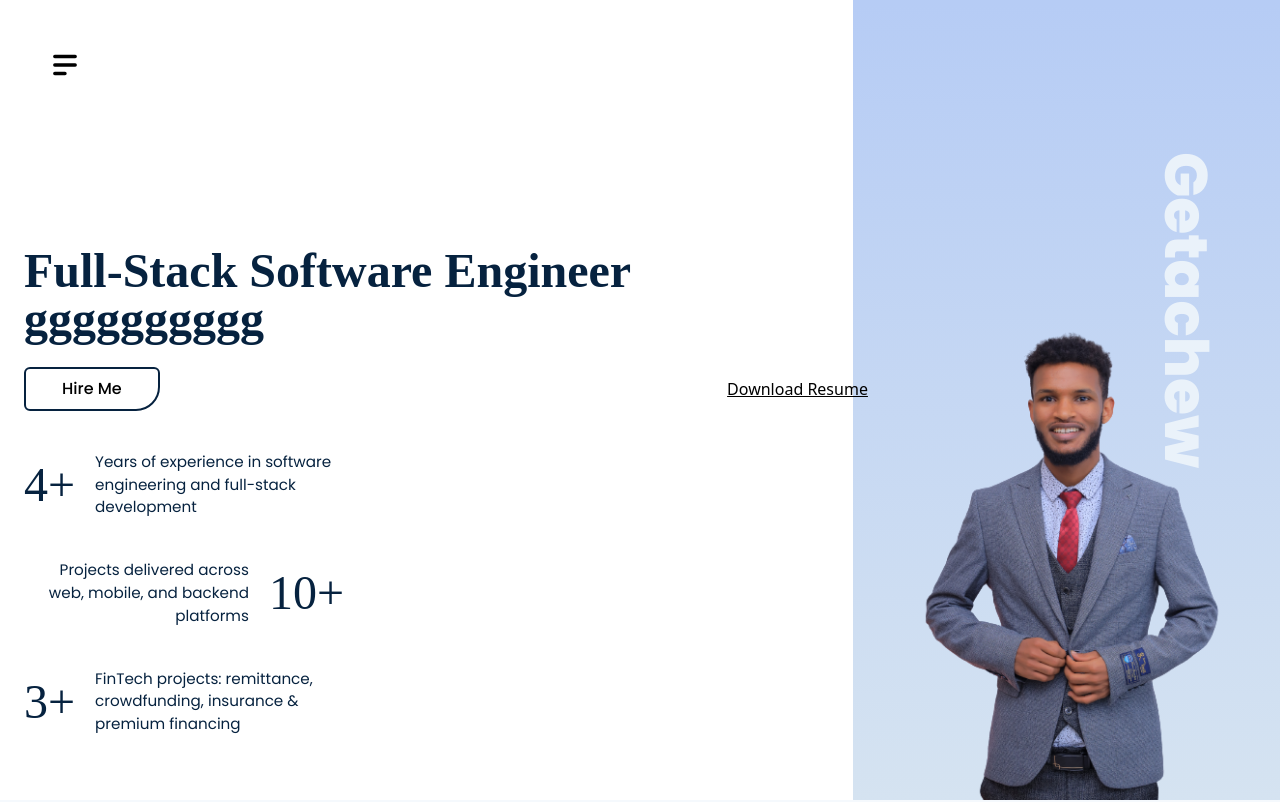
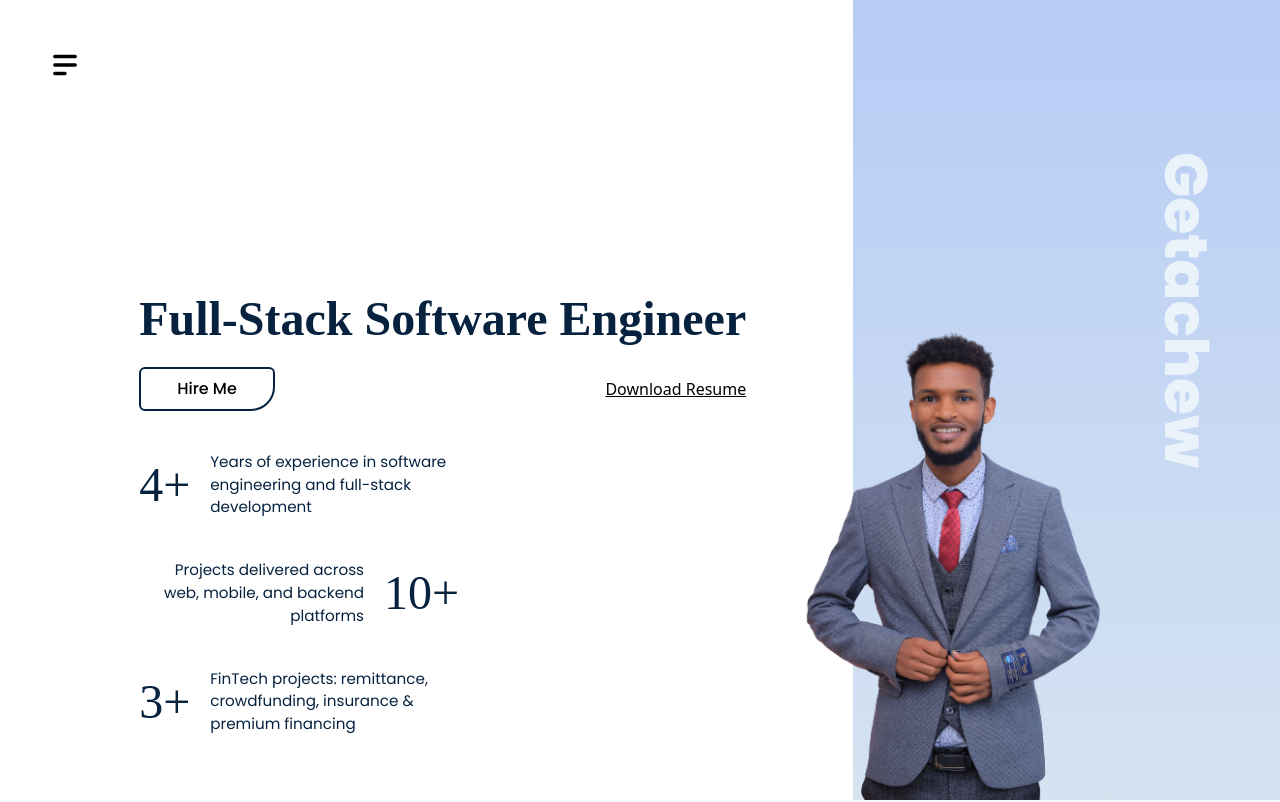
Before and after one commit to gechderib/portfolio, a React (Vite) app: page / in a window 1280 px wide. Shown: the top 802 px of the page. Built offline with nearby package versions, Linux system fonts and the light colour scheme; a web font is replaced by a local one.

Commit message:
update on the portfolio

```diff
--- a/src/components/Hero.jsx
+++ b/src/components/Hero.jsx
@@ -20,7 +20,7 @@ const Hero = () => {
 
         {/* first col */}
         <div className="pb-16 px-6 pt-5" data-aos="fade-down">
-          <h2>{hero.title} gggggggggg</h2>
+          <h2>{hero.title}</h2>
           <br />
           <div className="flex justify-between items-center">
             <button
@@ -35,7 +35,7 @@ const Hero = () => {
             </button>
             <div    onClick={() => {
                 window.open(
-                  "https://drive.google.com/file/d/1oweIJJt-atBzR6xdqiJxSJuQQDm8BPz5/view?usp=sharing"
+                  "https://docs.google.com/document/d/1-8v9B6KltLrxIT912spIP3CIrdWgi_yo3dRiMO6_A78/edit?usp=sharing"
                 );
               }} className="underline cursor-pointer">Download Resume</div>
           </div>
--- a/src/components/Projects.jsx
+++ b/src/components/Projects.jsx
@@ -22,7 +22,7 @@ const Projects = () => {
           </h4>
           <br />
         </div>
-        <div className="flex items-center lg:flex-row flex-col-reverse gap-5 bg-blue-500">
+        <div className="flex items-center lg:flex-row flex-col-reverse gap-5">
 
           <Swiper
             pagination={{
```
